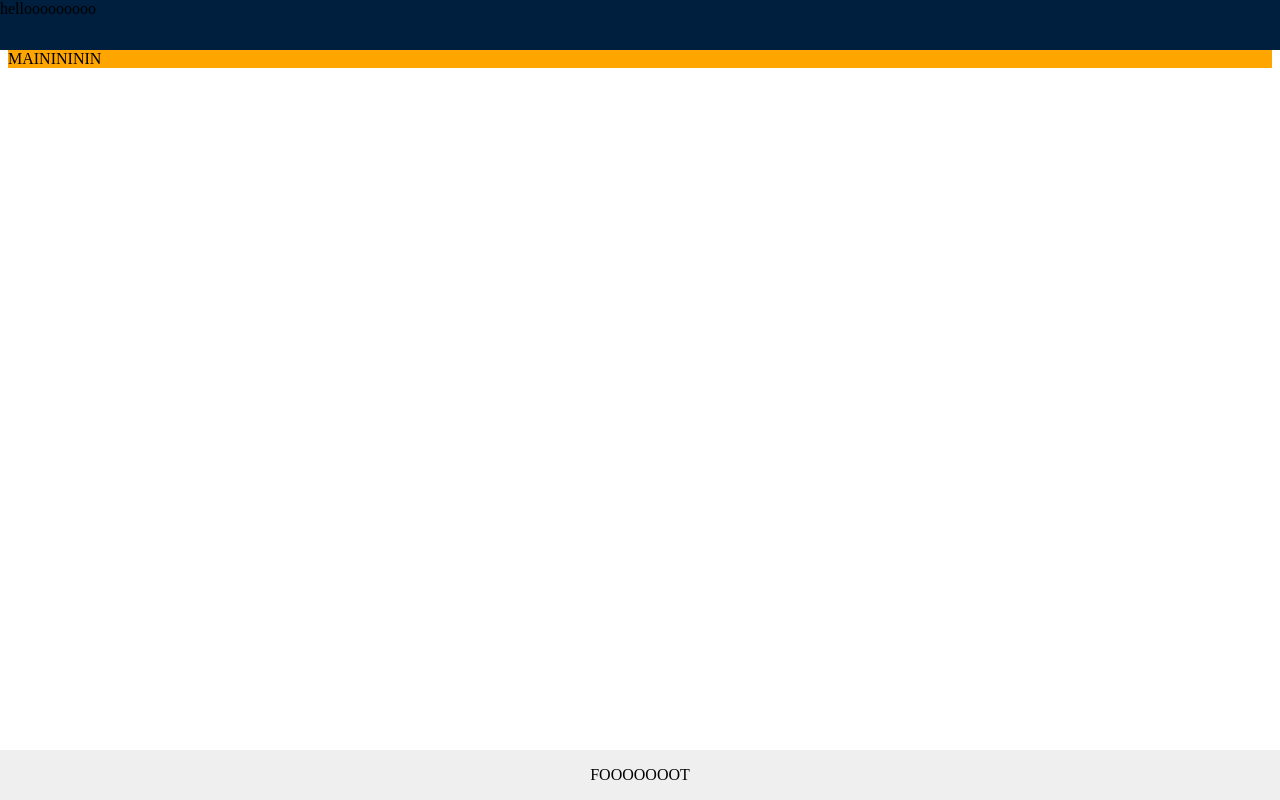
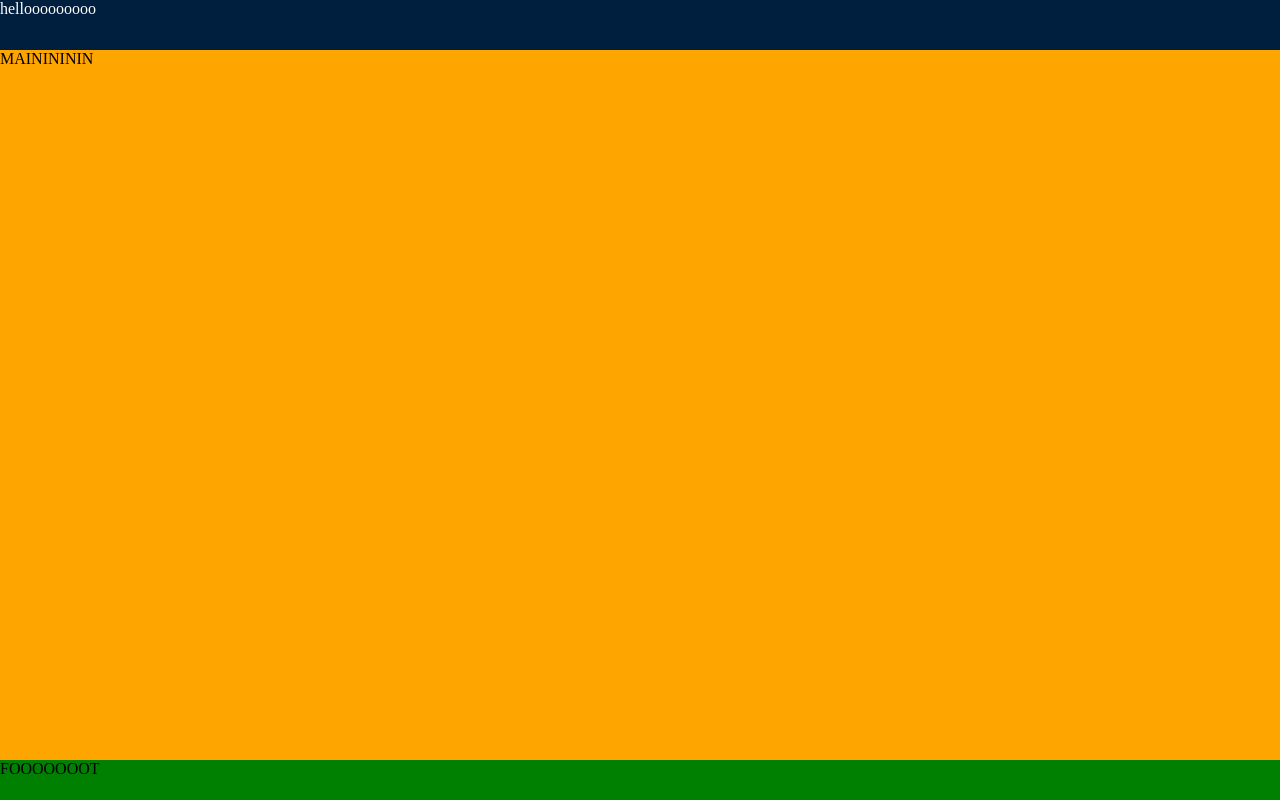
Before and after one commit to MatthewShortt/Arena-Review, a PHP site: page / in a window 1280 px wide. Run offline with PHP 8.4, Linux system fonts and the light colour scheme.

Commit message:
switch to flexbox design

```diff
--- a/style.css
+++ b/style.css
@@ -1,16 +1,31 @@
+html,
+body {
+    height: 100%;
+    margin: 0;
+}
+
 header {
+/*
     grid-area: header;
-    margin: -8px -8px auto -8px;
     background-color: #001f3f;
     height: 50px;
+*/
+    background-color: #001f3f;
+    color: white;
+    flex: 0 1 50px;
 }
 
 main {
+/*
     grid-area: main;
     background-color: orange;
+*/
+    background-color: orange;
+    flex: 1 1 auto;
 }
 
 footer {
+/*
     grid-area: footer;
     background-color: green;
     position: absolute;
@@ -20,11 +35,20 @@ footer {
     padding: 1rem;
     background-color: #efefef;
     text-align: center;
+*/
+    background-color: green;
+    flex: 0 1 40px;
 }
 
 .container {
+/*
     display: grid;
     grid-template-columns: 25% 25% 25% 25%;
     grid-template-rows: auto;
     grid-template-areas: "header header header header" "main main main main" "footer footer footer footer";
+*/
+
+    display: flex;
+    flex-flow: column;
+    height: 100%;
 }
```
